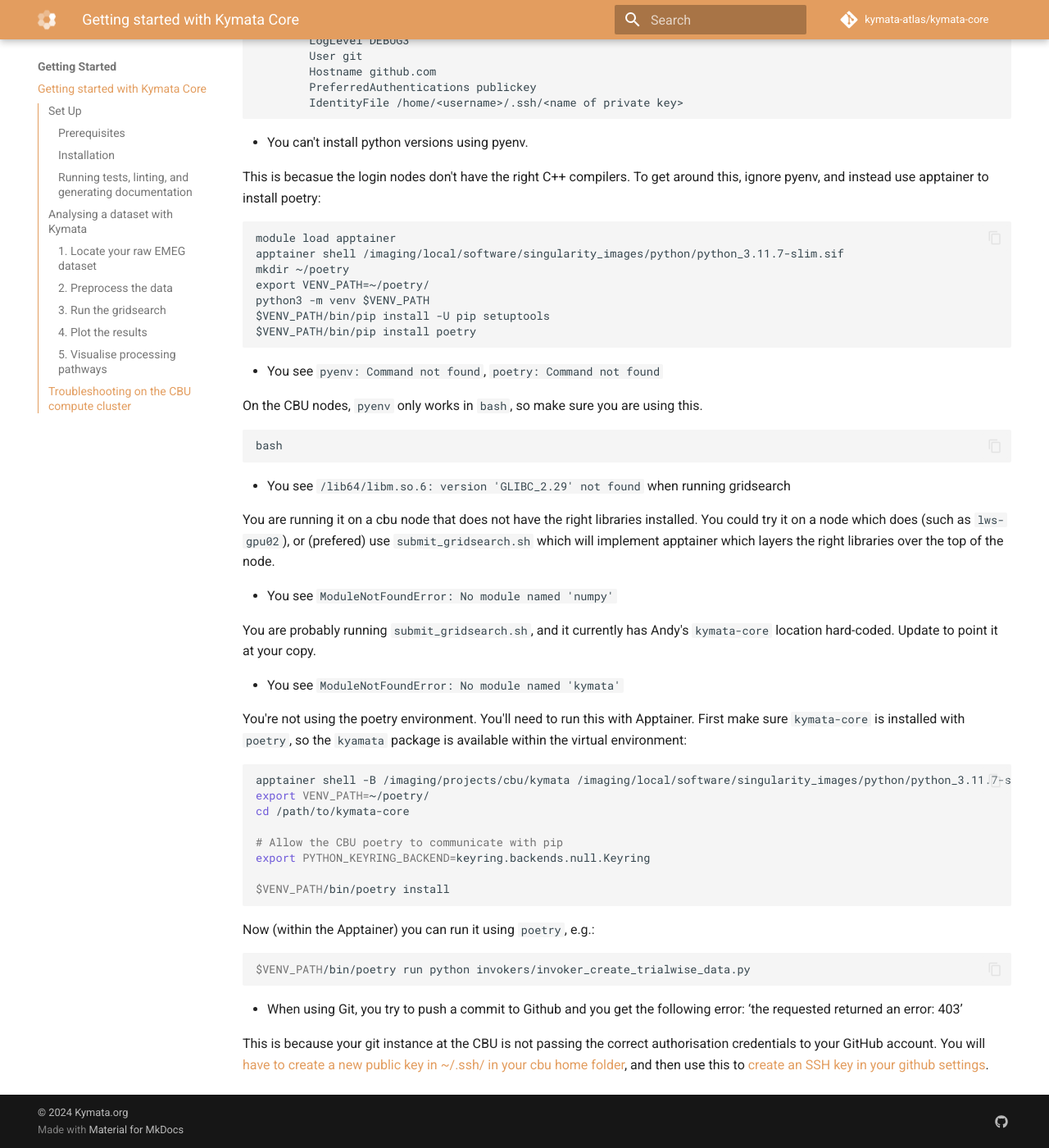
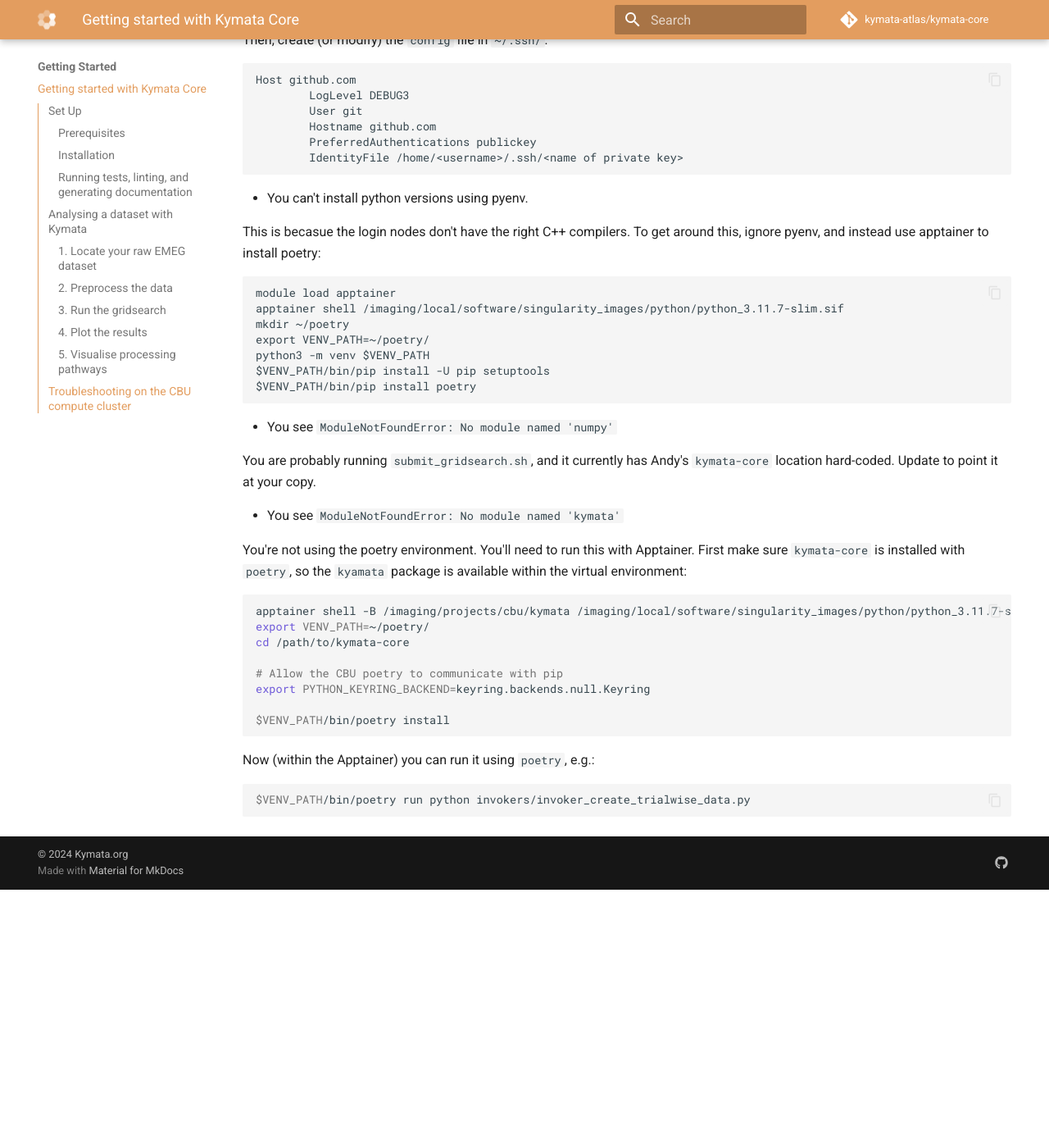
Before and after one commit to kymata-atlas/kymata-core, an MkDocs documentation site: the page built from docs/getting-started.md, in a window 1280 px wide and 1400 px high, scrolled down 3203 px. Shown: the whole window at 82% size. Built offline with MkDocs 1.6.1 and Material for MkDocs 9.7.7, drawn with Linux system fonts in a browser that asks for light colours; comment, search, counter and statistics services are not loaded; after the commit the page ends 4288 px from its top, so only the background shows below that; some of the changed text lies outside the part shown.

Commit message:
Update getting-started.md

````diff
--- a/docs/getting-started.md
+++ b/docs/getting-started.md
@@ -121,7 +121,9 @@
 
 - You see `Acccess denied permission error: 403` when you try to use github.
 
-Create (or modify) the `config` file in `~/.ssh/`:
+This is because your git instance at the CBU is not passing the correct authorisation credentials to your GitHub account. You will [have to create a new public key in ~/.ssh/ in your cbu home folder](https://docs.github.com/en/authentication/connecting-to-github-with-ssh/generating-a-new-ssh-key-and-adding-it-to-the-ssh-agent), and then use this to [create an SSH key in your github settings](https://docs.github.com/en/authentication/connecting-to-github-with-ssh/adding-a-new-ssh-key-to-your-github-account).
+
+Then, create (or modify) the `config` file in `~/.ssh/`:
 
 ```
 Host github.com
@@ -146,18 +148,6 @@
 $VENV_PATH/bin/pip install -U pip setuptools
 $VENV_PATH/bin/pip install poetry
 ```
-
-- You see `pyenv: Command not found`, `poetry: Command not found`
-
-On the CBU nodes, `pyenv` only works in `bash`, so make sure you are using this.
-
-  ```
-  bash
-  ```
-
-- You see `/lib64/libm.so.6: version 'GLIBC_2.29' not found` when running gridsearch
-
-You are running it on a cbu node that does not have the right libraries installed. You could try it on a node which does (such as `lws-gpu02`), or (prefered) use `submit_gridsearch.sh` which will implement apptainer which layers the right libraries over the top of the node.
 
 - You see `ModuleNotFoundError: No module named 'numpy'`
 
@@ -184,7 +174,3 @@
   ```shell
   $VENV_PATH/bin/poetry run python invokers/invoker_create_trialwise_data.py
   ```
-
-- When using Git, you try to push a commit to Github and you get the following error: ‘the requested returned an error: 403’
-
-This is because your git instance at the CBU is not passing the correct authorisation credentials to your GitHub account. You will [have to create a new public key in ~/.ssh/ in your cbu home folder](https://docs.github.com/en/authentication/connecting-to-github-with-ssh/generating-a-new-ssh-key-and-adding-it-to-the-ssh-agent), and then use this to [create an SSH key in your github settings](https://docs.github.com/en/authentication/connecting-to-github-with-ssh/adding-a-new-ssh-key-to-your-github-account).
````
